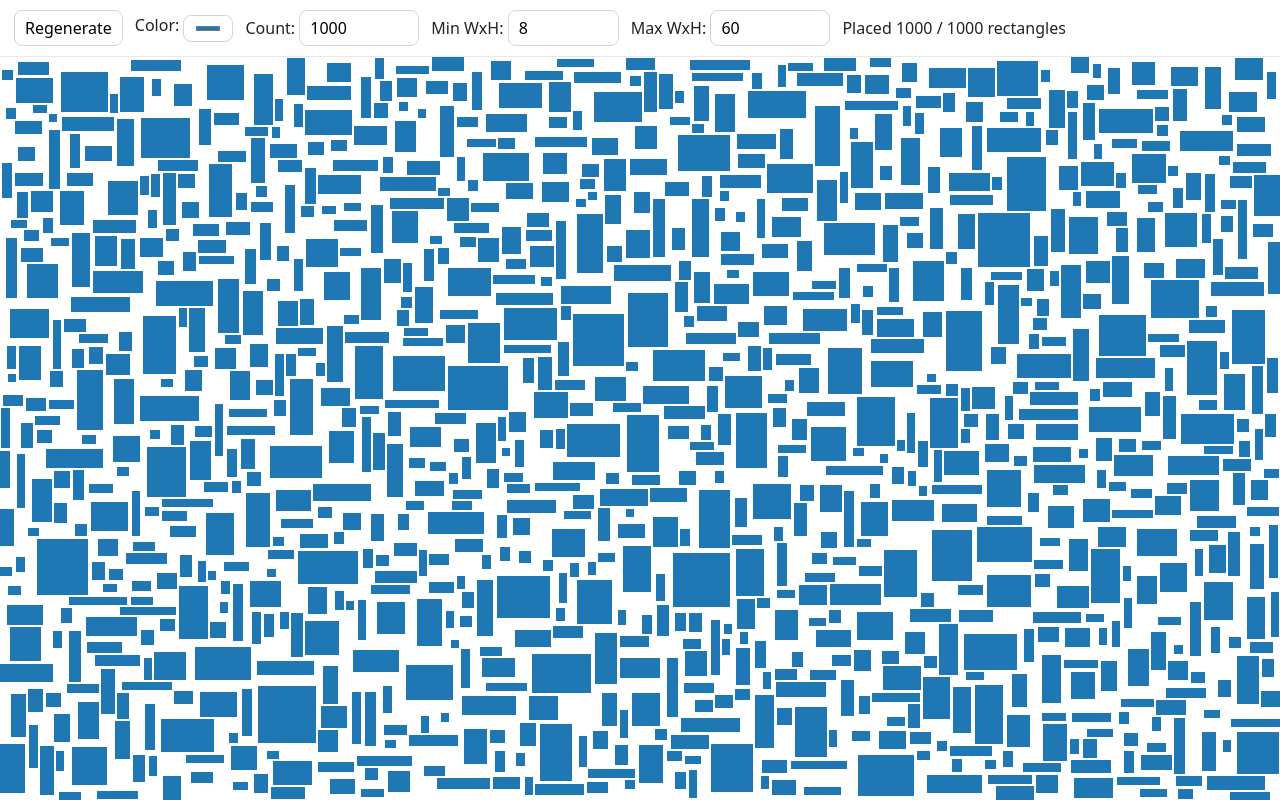
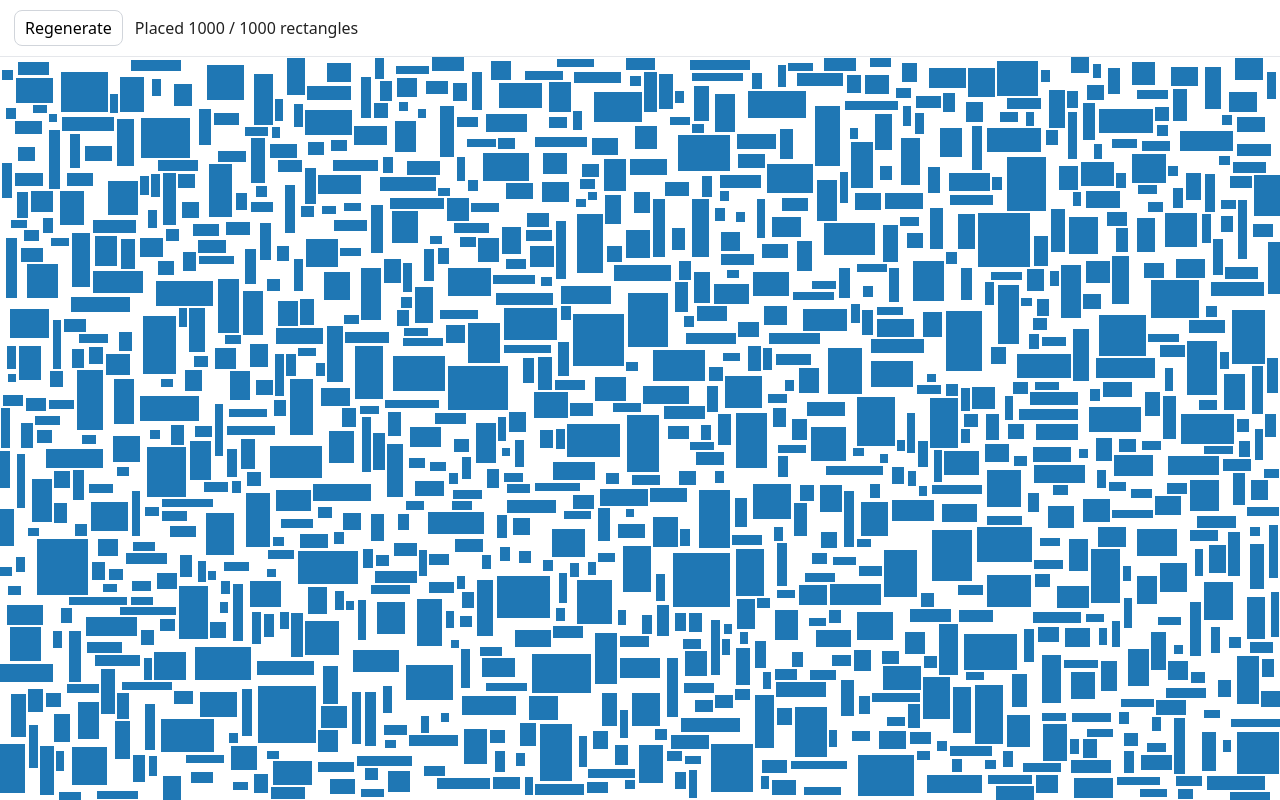
Before and after one commit to briangershon/rectangle-joy, a plain HTML site: page index.html in a window 1280 px wide. Drawn offline with Linux system fonts and the light colour scheme.

Commit message:
Remove UI for choosing properties

```diff
--- a/index.html
+++ b/index.html
@@ -53,43 +53,6 @@
     <div id="wrap">
       <header>
         <button id="regen">Regenerate</button>
-        <label>
-          Color:
-          <input id="color" type="color" value="#1f77b4" />
-        </label>
-        <label>
-          Count:
-          <input
-            id="count"
-            type="number"
-            min="1"
-            max="5000"
-            step="100"
-            value="1000"
-          />
-        </label>
-        <label>
-          Min WxH:
-          <input
-            id="minSize"
-            type="number"
-            min="2"
-            max="500"
-            step="2"
-            value="8"
-          />
-        </label>
-        <label>
-          Max WxH:
-          <input
-            id="maxSize"
-            type="number"
-            min="2"
-            max="1000"
-            step="2"
-            value="60"
-          />
-        </label>
         <span class="badge" id="status">—</span>
       </header>
       <canvas id="rectCanvas"></canvas>
--- a/rects.js
+++ b/rects.js
@@ -14,11 +14,12 @@
   const ctx = canvas.getContext("2d");
 
   const regenBtn = document.getElementById("regen");
-  const colorInput = document.getElementById("color");
-  const countInput = document.getElementById("count");
-  const minSizeInput = document.getElementById("minSize");
-  const maxSizeInput = document.getElementById("maxSize");
   const statusEl = document.getElementById("status");
+
+  const DEFAULT_COLOR = "#1f77b4";
+  const DEFAULT_TARGET_COUNT = 1000;
+  const DEFAULT_MIN_SIZE = 8;
+  const DEFAULT_MAX_SIZE = 60;
 
   // Resize canvas to device pixels for crispness
   function resizeCanvasToDisplaySize() {
@@ -167,43 +168,26 @@
     }
   }
 
-  function updateStatus(placed, target, attempts) {
+  function updateStatus(placed, target) {
     statusEl.textContent = `Placed ${placed} / ${target} rectangles`;
   }
 
   function regenerate() {
     resizeCanvasToDisplaySize();
 
-    const color = colorInput.value || "#1f77b4";
-    const target = clamp(parseInt(countInput.value, 10) || 1000, 1, 5000);
-    const minSize = clamp(parseInt(minSizeInput.value, 10) || 8, 2, 1000);
-    const maxSize = clamp(
-      parseInt(maxSizeInput.value, 10) || 60,
-      minSize,
-      2000
-    );
-
     const rects = generateRectangles(
       canvas.width,
       canvas.height,
-      target,
-      minSize,
-      maxSize
+      DEFAULT_TARGET_COUNT,
+      DEFAULT_MIN_SIZE,
+      DEFAULT_MAX_SIZE
     );
-    draw(rects, color);
-    updateStatus(rects.length, target);
-  }
-
-  function clamp(v, min, max) {
-    return Math.max(min, Math.min(max, v));
+    draw(rects, DEFAULT_COLOR);
+    updateStatus(rects.length, DEFAULT_TARGET_COUNT);
   }
 
   // Hook up UI
   regenBtn.addEventListener("click", regenerate);
-  colorInput.addEventListener("input", regenerate);
-  countInput.addEventListener("change", regenerate);
-  minSizeInput.addEventListener("change", regenerate);
-  maxSizeInput.addEventListener("change", regenerate);
   window.addEventListener("resize", regenerate);
 
   // Initial draw
```
